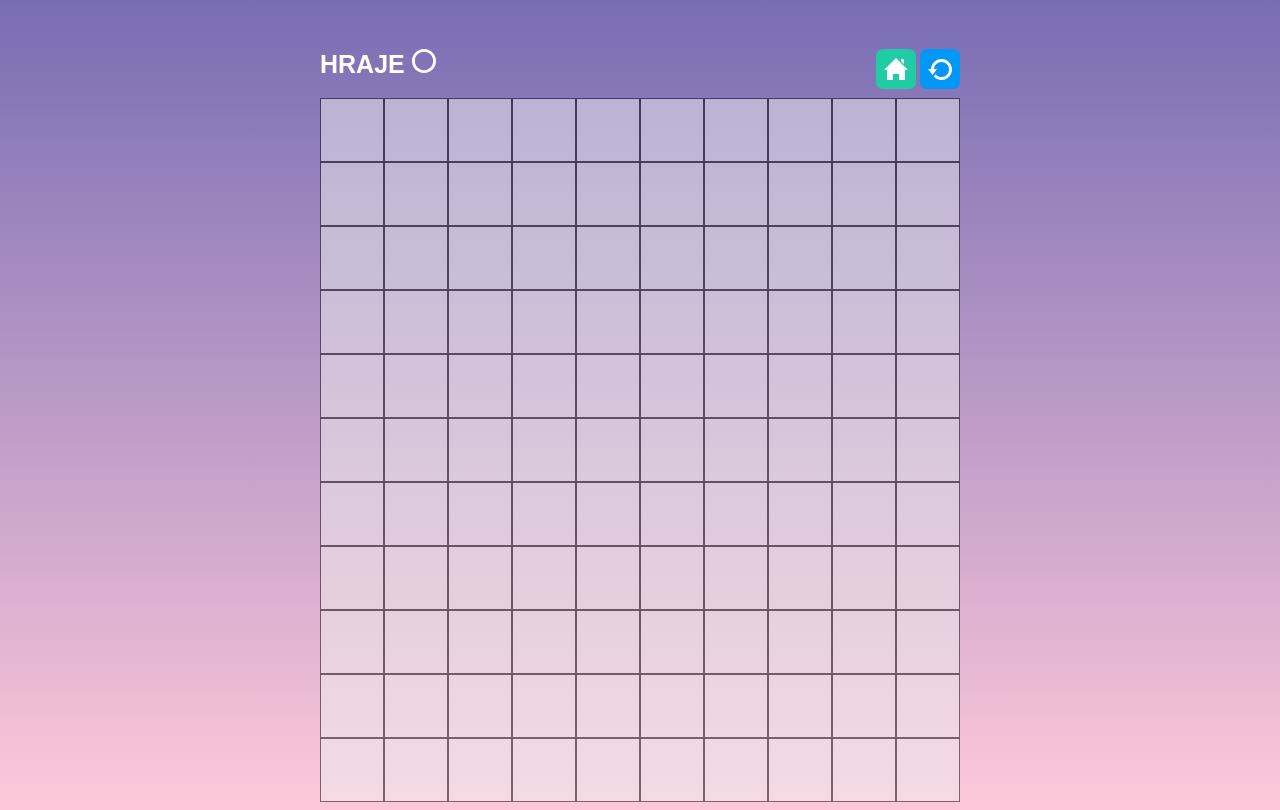
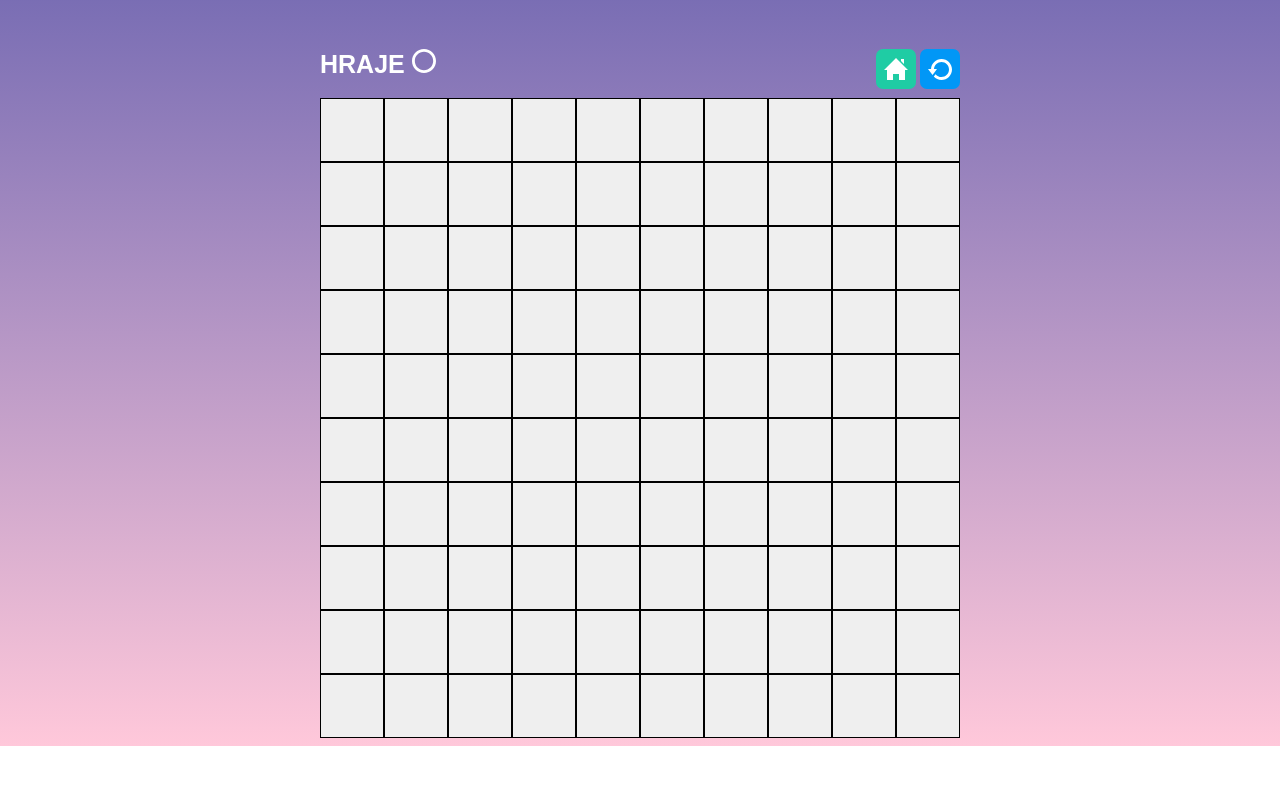
Before and after one commit to JuliettaMicekova/Piskvorky, a plain HTML site: page hra.html in a window 1280 px wide. Shown: the part 138-948 px from the top of the page. After the commit the page ends 884 px from the top, so only its background shows below. Drawn offline with Linux system fonts and the light colour scheme.

Commit message:
zmeny v js

```diff
--- a/game.js
+++ b/game.js
@@ -2,24 +2,20 @@
 console.log('funguju');
 
 let draw = 'circle';
-const playersDrawElm = document.querySelector('.players--draw');
-const boardFieldElm = document.querySelector('.board_field');
+const drawPlayerElm = document.querySelector('.draw-player');
 
-boardFieldElm.addEventListener('click', (event) => {
-  const clickedButton = event.target;
-
-  if (draw === 'circle') {
-    clickedButton.classList.add = '.board__field--circle';
-    clickedButton.disabled = true;
-    playersDrawElm.src = 'cross.svg';
-    draw = 'cross';
-    console.log(playersDrawElm);
-  } else draw === 'cross';
-  {
-    clickedButton.classList.add = '.board__field--circle';
-    clickedButton.disabled = true;
-    playersDrawElm.src = 'circle.svg';
-    draw = 'circle';
-    console.log(playersDrawElm);
-  }
+document.querySelectorAll('.board-field__btn').forEach((btn) => {
+  btn.addEventListener('click', () => {
+    if (draw === 'circle') {
+      btn.classList.add('.board-field--circle');
+      btn.setAttribute('disabled', true);
+      drawPlayerElm.src = 'circle.svg';
+      draw = 'cross';
+    } else {
+      btn.classList.add('.board-field--cross');
+      btn.setAttribute('disabled', true);
+      drawPlayerElm.src = 'cross.svg';
+      draw = 'circle';
+    }
+  });
 });
--- a/hra.html
+++ b/hra.html
@@ -18,7 +18,7 @@
         <div class="content_left">
           <span
             >HRAJE
-            <img class="players--draw" src="circle.svg" alt="circle" />
+            <img class="draw-player" src="circle.svg" alt="circle" />
           </span>
         </div>
 
@@ -33,126 +33,116 @@
         </div>
       </div>
 
-      <div class="board__field">
-        <button class="game-button"></button>
-        <button class="game-button"></button>
-        <button class="game-button"></button>
-        <button class="game-button"></button>
-        <button class="game-button"></button>
-        <button class="game-button"></button>
-        <button class="game-button"></button>
-        <button class="game-button"></button>
-        <button class="game-button"></button>
-        <button class="game-button"></button>
-        <button class="game-button"></button>
+      <div class="board-field">
+        <button class="board-field__btn"></button>
+        <button class="board-field__btn"></button>
+        <button class="board-field__btn"></button>
+        <button class="board-field__btn"></button>
+        <button class="board-field__btn"></button>
+        <button class="board-field__btn"></button>
+        <button class="board-field__btn"></button>
+        <button class="board-field__btn"></button>
+        <button class="board-field__btn"></button>
+        <button class="board-field__btn"></button>
 
-        <button class="game-button"></button>
-        <button class="game-button"></button>
-        <button class="game-button"></button>
-        <button class="game-button"></button>
-        <button class="game-button"></button>
-        <button class="game-button"></button>
-        <button class="game-button"></button>
-        <button class="game-button"></button>
-        <button class="game-button"></button>
-        <button class="game-button"></button>
-        <button class="game-button"></button>
+        <button class="board-field__btn"></button>
+        <button class="board-field__btn"></button>
+        <button class="board-field__btn"></button>
+        <button class="board-field__btn"></button>
+        <button class="board-field__btn"></button>
+        <button class="board-field__btn"></button>
+        <button class="board-field__btn"></button>
+        <button class="board-field__btn"></button>
+        <button class="board-field__btn"></button>
+        <button class="board-field__btn"></button>
 
-        <button class="game-button"></button>
-        <button class="game-button"></button>
-        <button class="game-button"></button>
-        <button class="game-button"></button>
-        <button class="game-button"></button>
-        <button class="game-button"></button>
-        <button class="game-button"></button>
-        <button class="game-button"></button>
-        <button class="game-button"></button>
-        <button class="game-button"></button>
-        <button class="game-button"></button>
+        <button class="board-field__btn"></button>
+        <button class="board-field__btn"></button>
+        <button class="board-field__btn"></button>
+        <button class="board-field__btn"></button>
+        <button class="board-field__btn"></button>
+        <button class="board-field__btn"></button>
+        <button class="board-field__btn"></button>
+        <button class="board-field__btn"></button>
+        <button class="board-field__btn"></button>
+        <button class="board-field__btn"></button>
 
-        <button class="game-button"></button>
-        <button class="game-button"></button>
-        <button class="game-button"></button>
-        <button class="game-button"></button>
-        <button class="game-button"></button>
-        <button class="game-button"></button>
-        <button class="game-button"></button>
-        <button class="game-button"></button>
-        <button class="game-button"></button>
-        <button class="game-button"></button>
-        <button class="game-button"></button>
+        <button class="board-field__btn"></button>
+        <button class="board-field__btn"></button>
+        <button class="board-field__btn"></button>
+        <button class="board-field__btn"></button>
+        <button class="board-field__btn"></button>
+        <button class="board-field__btn"></button>
+        <button class="board-field__btn"></button>
+        <button class="board-field__btn"></button>
+        <button class="board-field__btn"></button>
+        <button class="board-field__btn"></button>
 
-        <button class="game-button"></button>
-        <button class="game-button"></button>
-        <button class="game-button"></button>
-        <button class="game-button"></button>
-        <button class="game-button"></button>
-        <button class="game-button"></button>
-        <button class="game-button"></button>
-        <button class="game-button"></button>
-        <button class="game-button"></button>
-        <button class="game-button"></button>
-        <button class="game-button"></button>
+        <button class="board-field__btn"></button>
+        <button class="board-field__btn"></button>
+        <button class="board-field__btn"></button>
+        <button class="board-field__btn"></button>
+        <button class="board-field__btn"></button>
+        <button class="board-field__btn"></button>
+        <button class="board-field__btn"></button>
+        <button class="board-field__btn"></button>
+        <button class="board-field__btn"></button>
+        <button class="board-field__btn"></button>
 
-        <button class="game-button"></button>
-        <button class="game-button"></button>
-        <button class="game-button"></button>
-        <button class="game-button"></button>
-        <button class="game-button"></button>
-        <button class="game-button"></button>
-        <button class="game-button"></button>
-        <button class="game-button"></button>
-        <button class="game-button"></button>
-        <button class="game-button"></button>
-        <button class="game-button"></button>
+        <button class="board-field__btn"></button>
+        <button class="board-field__btn"></button>
+        <button class="board-field__btn"></button>
+        <button class="board-field__btn"></button>
+        <button class="board-field__btn"></button>
+        <button class="board-field__btn"></button>
+        <button class="board-field__btn"></button>
+        <button class="board-field__btn"></button>
+        <button class="board-field__btn"></button>
+        <button class="board-field__btn"></button>
 
-        <button class="game-button"></button>
-        <button class="game-button"></button>
-        <button class="game-button"></button>
-        <button class="game-button"></button>
-        <button class="game-button"></button>
-        <button class="game-button"></button>
-        <button class="game-button"></button>
-        <button class="game-button"></button>
-        <button class="game-button"></button>
-        <button class="game-button"></button>
-        <button class="game-button"></button>
+        <button class="board-field__btn"></button>
+        <button class="board-field__btn"></button>
+        <button class="board-field__btn"></button>
+        <button class="board-field__btn"></button>
+        <button class="board-field__btn"></button>
+        <button class="board-field__btn"></button>
+        <button class="board-field__btn"></button>
+        <button class="board-field__btn"></button>
+        <button class="board-field__btn"></button>
+        <button class="board-field__btn"></button>
 
-        <button class="game-button"></button>
-        <button class="game-button"></button>
-        <button class="game-button"></button>
-        <button class="game-button"></button>
-        <button class="game-button"></button>
-        <button class="game-button"></button>
-        <button class="game-button"></button>
-        <button class="game-button"></button>
-        <button class="game-button"></button>
-        <button class="game-button"></button>
-        <button class="game-button"></button>
+        <button class="board-field__btn"></button>
+        <button class="board-field__btn"></button>
+        <button class="board-field__btn"></button>
+        <button class="board-field__btn"></button>
+        <button class="board-field__btn"></button>
+        <button class="board-field__btn"></button>
+        <button class="board-field__btn"></button>
+        <button class="board-field__btn"></button>
+        <button class="board-field__btn"></button>
+        <button class="board-field__btn"></button>
 
-        <button class="game-button"></button>
-        <button class="game-button"></button>
-        <button class="game-button"></button>
-        <button class="game-button"></button>
-        <button class="game-button"></button>
-        <button class="game-button"></button>
-        <button class="game-button"></button>
-        <button class="game-button"></button>
-        <button class="game-button"></button>
-        <button class="game-button"></button>
-        <button class="game-button"></button>
+        <button class="board-field__btn"></button>
+        <button class="board-field__btn"></button>
+        <button class="board-field__btn"></button>
+        <button class="board-field__btn"></button>
+        <button class="board-field__btn"></button>
+        <button class="board-field__btn"></button>
+        <button class="board-field__btn"></button>
+        <button class="board-field__btn"></button>
+        <button class="board-field__btn"></button>
+        <button class="board-field__btn"></button>
 
-        <button class="game-button"></button>
-        <button class="game-button"></button>
-        <button class="game-button"></button>
-        <button class="game-button"></button>
-        <button class="game-button"></button>
-        <button class="game-button"></button>
-        <button class="game-button"></button>
-        <button class="game-button"></button>
-        <button class="game-button"></button>
-        <button class="game-button"></button>
-        <button class="game-button"></button>
+        <button class="board-field__btn"></button>
+        <button class="board-field__btn"></button>
+        <button class="board-field__btn"></button>
+        <button class="board-field__btn"></button>
+        <button class="board-field__btn"></button>
+        <button class="board-field__btn"></button>
+        <button class="board-field__btn"></button>
+        <button class="board-field__btn"></button>
+        <button class="board-field__btn"></button>
+        <button class="board-field__btn"></button>
       </div>
     </div>
   </body>
--- a/styly.css
+++ b/styly.css
@@ -142,7 +142,7 @@ span {
   font-family: Arial, Helvetica, sans-serif;
   font-weight: bold;
 }
-.players--draw {
+.draw-player {
   filter: invert(100%);
 }
 
@@ -177,20 +177,20 @@ span {
 }
 /* --------- game board ---------- */
 
-.board__field {
+.board-field {
   display: flex;
   flex-wrap: wrap;
 }
 
-.game-button {
+.board-field__btn {
   width: calc(80vmin / 10);
   height: calc(80vmin / 10);
   border: 1px solid black;
-  opacity: 0.5;
+  /* opacity: 0.5; */
   padding: 0;
 }
-.game-button:hover,
-.game-button:focus {
+.board-field__btn:hover,
+.board-field__btn:focus {
   cursor: pointer;
-  filter: brightness(120%);
+  /* filter: brightness(120%); */
 }
```
Also changed, not shown: 1 other file.
